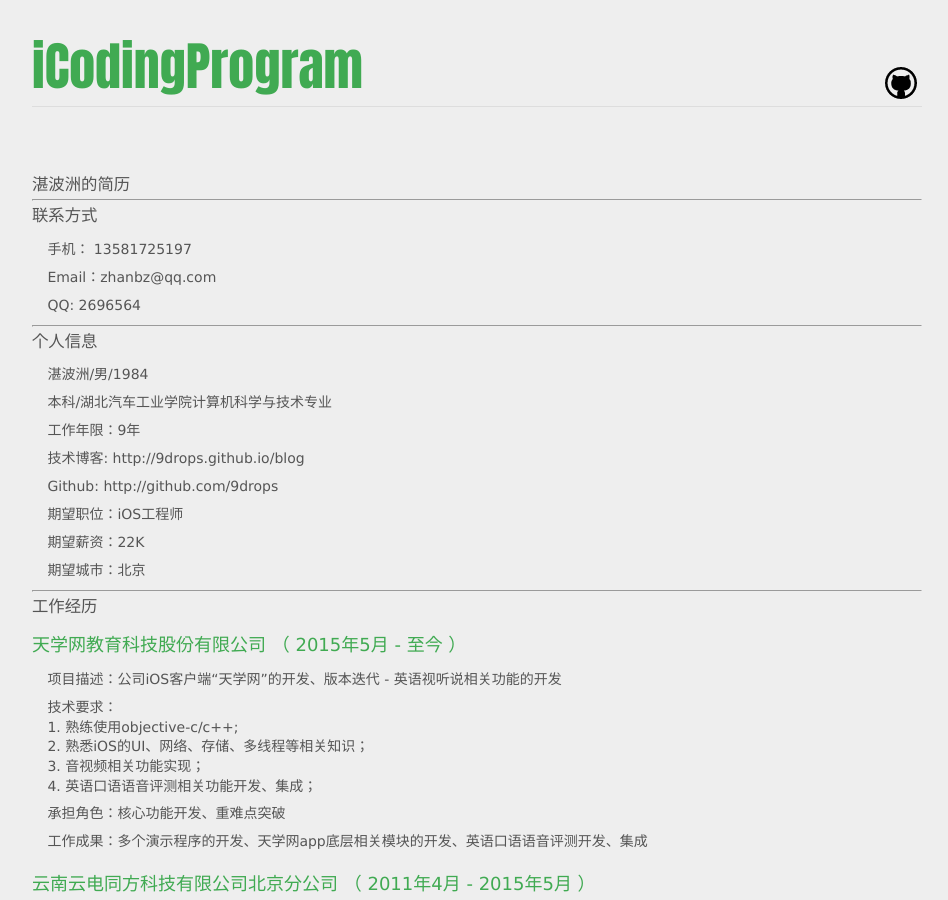
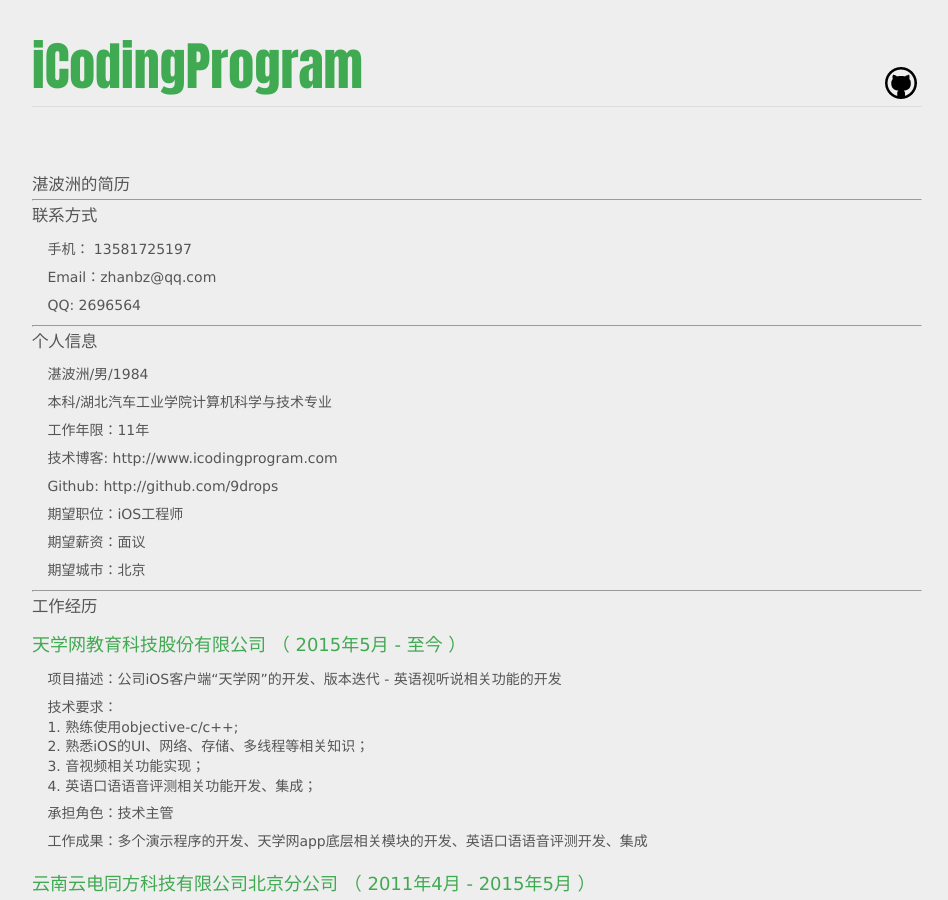
Before and after one commit to blogbets/9drops.github.io, a Jekyll site: the page built from resume.md, in a window 1280 px wide and 900 px high. Shown: the whole window, without its empty margins (163-1111 px from the left). Built offline with Jekyll 4.4.1, drawn with Linux system fonts in a browser that asks for light colours; comment, search, counter and statistics services are not loaded.

Commit message:
Update resume.md
Modify resume.md

```diff
--- a/resume.md
+++ b/resume.md
@@ -20,11 +20,11 @@
 
 - 湛波洲/男/1984
 - 本科/湖北汽车工业学院计算机科学与技术专业
-- 工作年限：9年
-- 技术博客: http://9drops.github.io/blog
+- 工作年限：11年
+- 技术博客: http://www.icodingprogram.com
 - Github: http://github.com/9drops
 - 期望职位：iOS工程师
-- 期望薪资：22K
+- 期望薪资：面议
 - 期望城市：北京
 
 ---
@@ -37,7 +37,7 @@
 		<br>2. 熟悉iOS的UI、网络、存储、多线程等相关知识；
 		<br>3. 音视频相关功能实现；
 		<br>4. 英语口语语音评测相关功能开发、集成；
-- 承担角色：核心功能开发、重难点突破
+- 承担角色：技术主管
 - 工作成果：多个演示程序的开发、天学网app底层相关模块的开发、英语口语语音评测开发、集成
 
 ## 云南云电同方科技有限公司北京分公司  （ 2011年4月 - 2015年5月 ）
```
